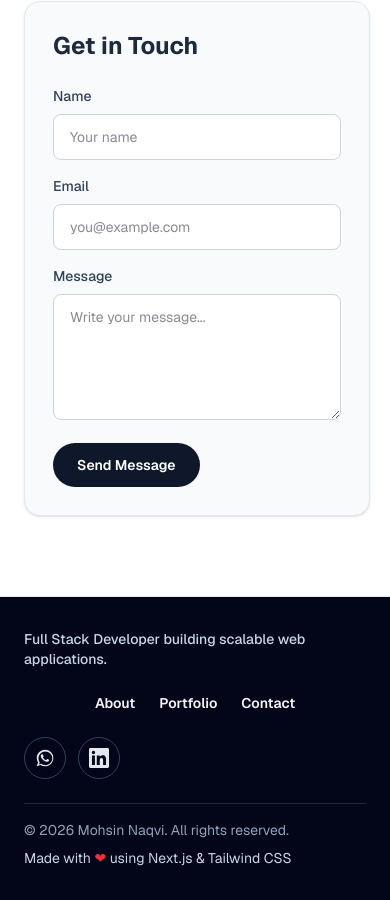
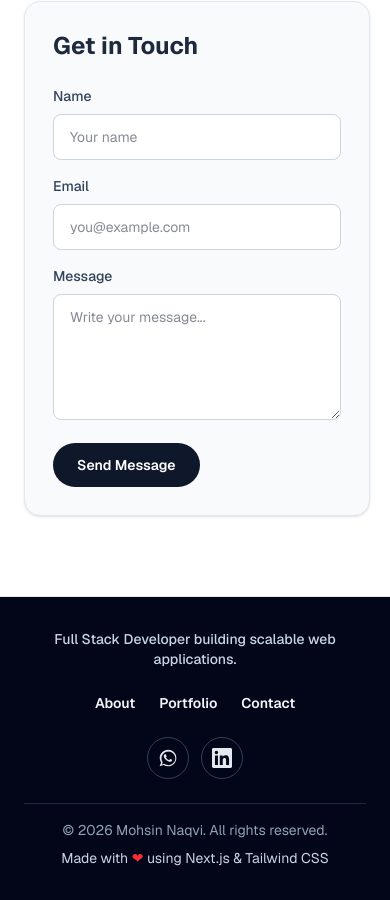
Before and after one commit to MohsinAliNaqvi987/my-website, a Next.js app: page / in a window 390 px wide. Shown: the part 8023-8923 px from the top of the page. Built offline with nearby package versions, Linux system fonts and the light colour scheme; no server answers.

Commit message:
Footer UI fixes

```diff
--- a/app/components/portfolio/Footer.tsx
+++ b/app/components/portfolio/Footer.tsx
@@ -8,7 +8,7 @@ export function Footer({ scrollToSection }: FooterProps) {
   return (
     <footer className="border-t border-slate-200 bg-slate-950 text-slate-100">
       <div className="mx-auto flex w-full max-w-6xl flex-col gap-6 px-6 py-8">
-        <div className="grid items-center gap-6 md:grid-cols-3">
+        <div className="flex flex-col items-center gap-6 text-center md:grid md:grid-cols-3 md:items-center md:text-left">
           <p className="text-sm font-medium text-slate-300">Full Stack Developer building scalable web applications.</p>
 
           <div className="flex justify-center gap-6 text-sm font-semibold">
@@ -50,7 +50,7 @@ export function Footer({ scrollToSection }: FooterProps) {
           </div>
         </div>
 
-        <div className="flex flex-wrap items-center justify-between gap-2 border-t border-slate-800 pt-4">
+        <div className="flex flex-col items-center gap-2 border-t border-slate-800 pt-4 text-center md:flex-row md:items-center md:justify-between md:text-left">
           <p className="text-sm text-slate-400">&copy; {new Date().getFullYear()} Mohsin Naqvi. All rights reserved.</p>
           <p className="text-sm text-slate-300">
             Made with <span className="text-red-500">❤</span> using Next.js & Tailwind CSS
```
